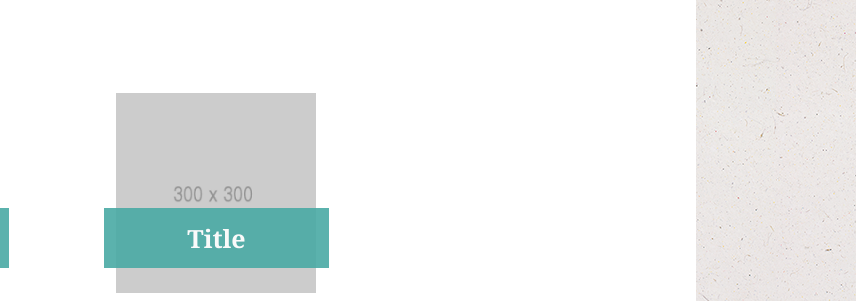
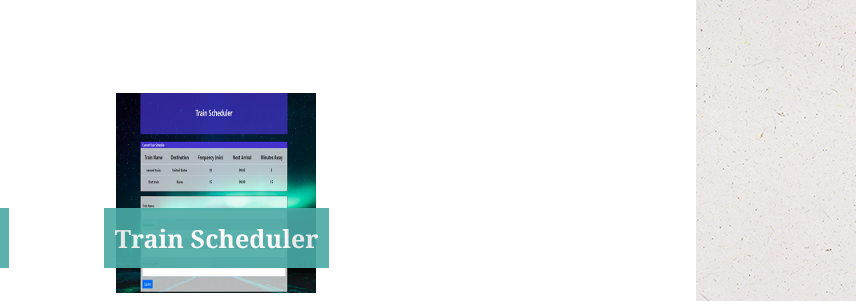
Before and after one commit to Askim1019/Bootstrap-portfolio, a plain HTML site: page portfolio.html in a window 1280 px wide. Shown: the part 888-1189 px from the top of the page, 424-1280 px from the left. Drawn offline with nearby package versions, Linux system fonts and the light colour scheme.

Commit message:
add train-scheduler  to portfolio section

```diff
--- a/portfolio.html
+++ b/portfolio.html
@@ -82,8 +82,8 @@
             </div>
             <div class="col-xs-12 col-md-4 portcol">
                 <div class="portbox">
-                    <img class="port-img" src="images/placeholder300.png" alt="placeholder">
-                    <h2 class="port-title">Title</h2>
+                    <img class="port-img" src="images/trainschedule.png" alt="train scheduler project">
+                    <h2 class="port-title">Train Scheduler</h2>
                 </div>
             </div>
         </div>
```
Also changed, not shown: images/placeholder6.jpg (deleted), images/trainschedule.png (added).
